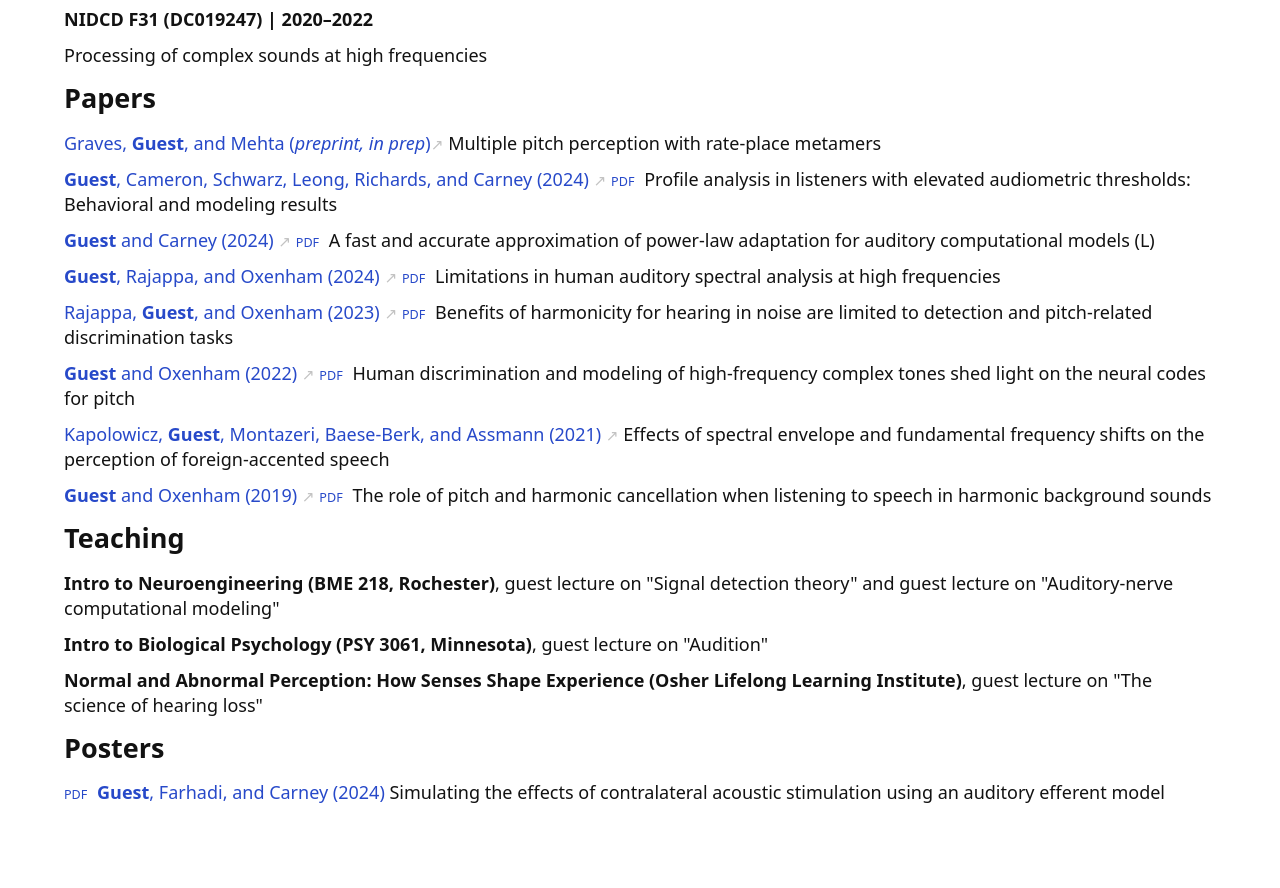
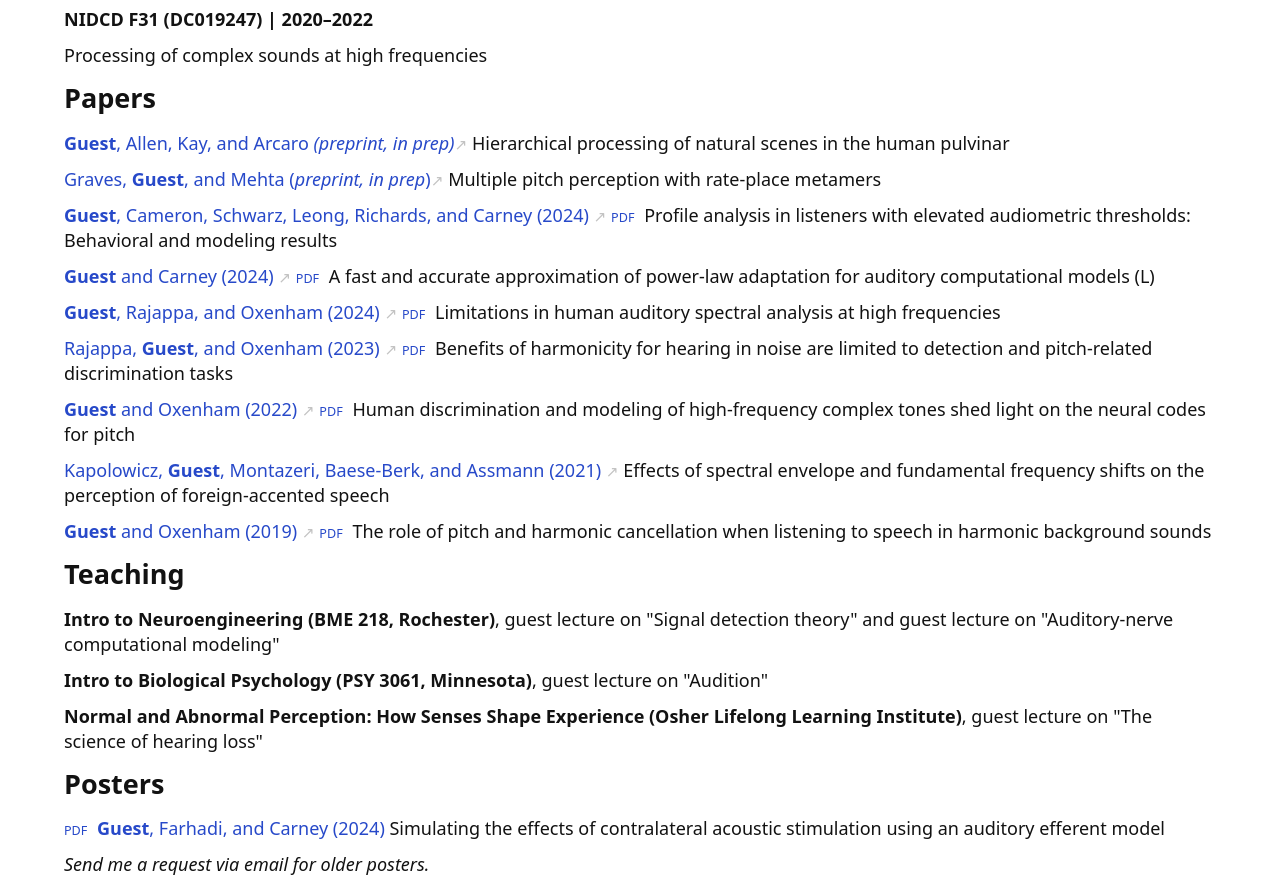
Before and after one commit to guestdaniel/guestdaniel.github.io, a plain HTML site: page index.html in a window 1280 px wide. Shown: the part 845-1733 px from the top of the page. Before the commit the page ends 1661 px from the top, so only its background shows below. Drawn offline with Linux system fonts and the light colour scheme.

Commit message:
Added preprint for pulvinar paper

```diff
--- a/index.html
+++ b/index.html
@@ -73,7 +73,7 @@
   <p> Processing of complex sounds at high frequencies </p>
 
   <h1> Papers </h1>
-  <!-- <p> <a href="https://zenodo.org/records/13334206"> <b>Guest</b>, Allen, Kay, and Arcaro (2025)</a> Recapitulation of cortical visual hierarchy in human pulvinar</p> -->
+  <p> <a href="doi: https://doi.org/10.1101/2025.03.20.644381"> <b>Guest</b>, Allen, Kay, and Arcaro <i>(preprint, in prep)</i></a> Hierarchical processing of natural scenes in the human pulvinar</p>
 
   <p> <a href="https://zenodo.org/records/13334206"> Graves, <b>Guest</b>, and Mehta (<i>preprint, in prep</i>)</a> Multiple pitch perception with rate-place metamers </p>
 
@@ -115,6 +115,8 @@
   <h1> Posters </h1>
   <p> <a href="file/GuestHWK2024.pdf"> <b>Guest</b>, Farhadi, and Carney (2024) </a> Simulating the effects of contralateral acoustic stimulation using an auditory efferent model </p>
 
+  <p><i>Send me a request via email for older posters.</i></p>
+
       </section>
 
     </main>
```
